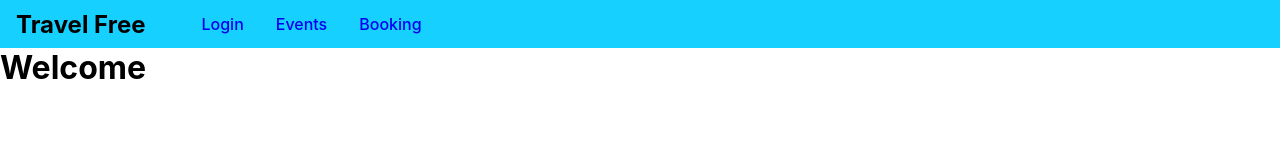
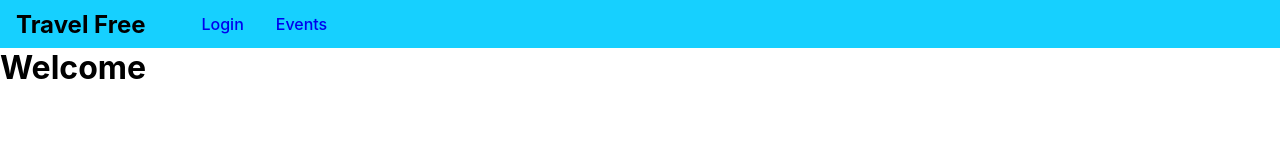
Before and after one commit to John-v77/-John-v77-graphQL-react_app, a React (Create React App) app in the folder client/: page /booking in a window 1280 px wide. Shown: the top 160 px of the page. Built offline with nearby package versions, Linux system fonts and the light colour scheme.

Commit message:
new menu based the state of the userToken

```diff
--- a/client/src/components/nav/NavBar.js
+++ b/client/src/components/nav/NavBar.js
@@ -7,7 +7,7 @@ function NavBar(props) {
 
     const [user, setUser] = useContext(UserContext)
 
-    console.log(user, 'nav')
+    console.log(user.token, 'nav')
 
     return (
         <header className='header'>
@@ -17,9 +17,9 @@ function NavBar(props) {
 
             <nav className='navBar'>
                 <ul>
-                    <li> <Link to='/auth'>      Login   </Link> </li>
-                    <li> <Link to='/events'>    Events   </Link> </li>
-                    <li> <Link to='/booking'>   Booking   </Link> </li>
+                    {!user.token &&     <li> <Link to='/auth'>  Login  </Link> </li>}
+                                        <li> <Link to='/events'> Events </Link> </li>
+                    {user.token &&      <li> <Link to='/booking'> Booking </Link> </li>}
                 </ul>
             </nav>
         </header>
```
Also changed, not shown: client/src/components/booking/Booking.js (added, +11 -0 lines), client/src/components/events/Events.js (added, +11 -0 lines), client/src/components/booking/booking.css (added), client/src/components/events/events.css (added).
